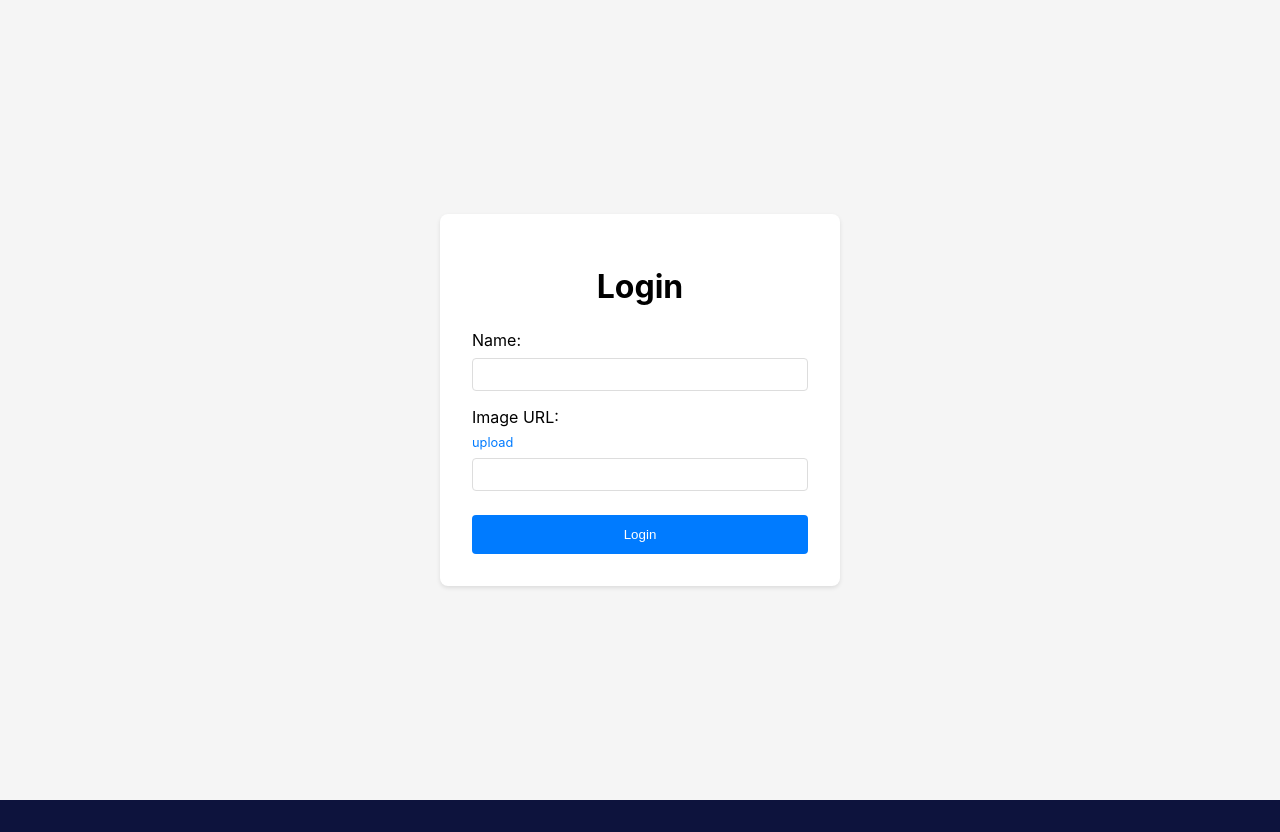
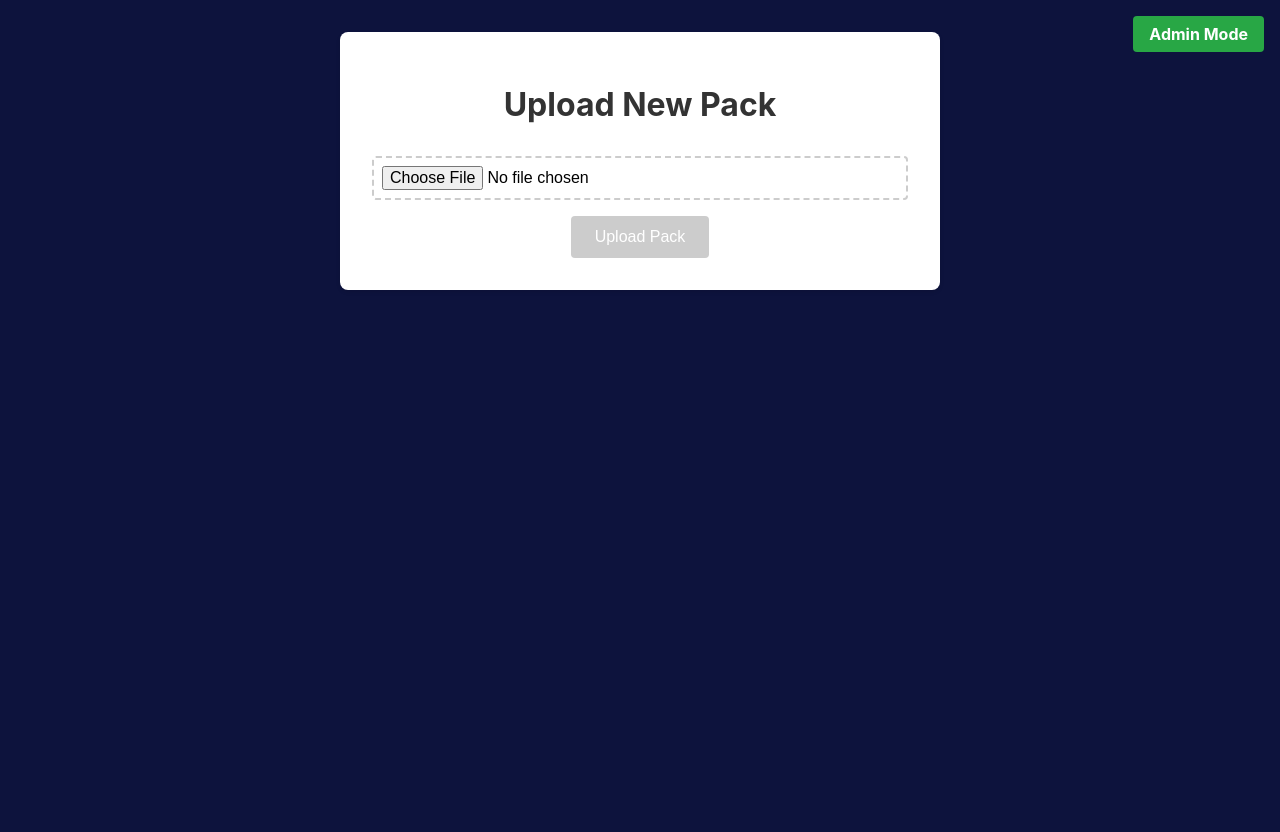
Before and after one commit to gitomatikus/signail, a React (Create React App) app in the folder frontend/: page /admin/pack in a window 1280 px wide. Before the commit this address led to /. Before the commit the page ends 800 px from the top, so only its background shows below. Built offline with nearby package versions, Linux system fonts and the light colour scheme; no server answers.

Commit message:
Pack uploading

```diff
--- a/frontend/src/App.css
+++ b/frontend/src/App.css
@@ -101,3 +101,75 @@ button:disabled {
 button:hover:not(:disabled) {
   background-color: #45a049;
 }
+
+.pack-upload-container {
+    max-width: 600px;
+    margin: 2rem auto;
+    padding: 2rem;
+    background-color: #ffffff;
+    border-radius: 8px;
+    box-shadow: 0 2px 4px rgba(0, 0, 0, 0.1);
+}
+
+.pack-upload-container h1 {
+    text-align: center;
+    color: #333;
+    margin-bottom: 2rem;
+}
+
+.upload-section {
+    display: flex;
+    flex-direction: column;
+    gap: 1rem;
+    align-items: center;
+}
+
+.file-input {
+    width: 100%;
+    padding: 0.5rem;
+    border: 2px dashed #ccc;
+    border-radius: 4px;
+    cursor: pointer;
+}
+
+.file-input:hover {
+    border-color: #666;
+}
+
+.upload-button {
+    padding: 0.75rem 1.5rem;
+    background-color: #007bff;
+    color: white;
+    border: none;
+    border-radius: 4px;
+    cursor: pointer;
+    font-size: 1rem;
+    transition: background-color 0.2s;
+}
+
+.upload-button:hover {
+    background-color: #0056b3;
+}
+
+.upload-button:disabled {
+    background-color: #ccc;
+    cursor: not-allowed;
+}
+
+.error-message {
+    color: #dc3545;
+    margin-top: 1rem;
+    text-align: center;
+    padding: 0.5rem;
+    background-color: #f8d7da;
+    border-radius: 4px;
+}
+
+.success-message {
+    color: #28a745;
+    margin-top: 1rem;
+    text-align: center;
+    padding: 0.5rem;
+    background-color: #d4edda;
+    border-radius: 4px;
+}
--- a/frontend/src/App.js
+++ b/frontend/src/App.js
@@ -2,6 +2,7 @@ import React from 'react';
 import { BrowserRouter as Router, Routes, Route, Navigate } from 'react-router-dom';
 import GamePage from './pages/GamePage';
 import QuestionPage from './pages/QuestionPage';
+import PackUploadPage from './pages/PackUploadPage';
 import AuthWrapper from './components/AuthWrapper';
 
 function App() {
@@ -16,6 +17,11 @@ function App() {
         <Route path="/admin/question/:questionId" element={
           <AuthWrapper isAdmin={true}>
             <QuestionPage />
+          </AuthWrapper>
+        } />
+        <Route path="/admin/pack" element={
+          <AuthWrapper isAdmin={true}>
+            <PackUploadPage />
           </AuthWrapper>
         } />
         <Route path="/question/:questionId" element={
--- /dev/null
+++ b/frontend/src/pages/PackUploadPage.js
@@ -0,0 +1,92 @@
+import React, { useState } from 'react';
+import '../App.css';
+
+const PackUploadPage = () => {
+    const [file, setFile] = useState(null);
+    const [uploadStatus, setUploadStatus] = useState('');
+    const [error, setError] = useState('');
+
+    const handleFileChange = (event) => {
+        const selectedFile = event.target.files[0];
+        if (selectedFile && selectedFile.type === 'application/json') {
+            setFile(selectedFile);
+            setError('');
+        } else {
+            setError('Please select a valid JSON file');
+            setFile(null);
+        }
+    };
+
+    const handleUpload = async () => {
+        if (!file) {
+            setError('Please select a file first');
+            return;
+        }
+
+        try {
+            const reader = new FileReader();
+            reader.onload = async (e) => {
+                try {
+                    const jsonData = JSON.parse(e.target.result);
+
+                    const response = await fetch('http://localhost:8000/api/pack/upload', {
+                        method: 'POST',
+                        headers: {
+                            'Content-Type': 'application/json',
+                        },
+                        body: JSON.stringify(jsonData)
+                    });
+
+                    const result = await response.json();
+
+                    if (response.ok) {
+                        setUploadStatus('Pack uploaded successfully!');
+                        setError('');
+                    } else {
+                        setError(result.error || 'Failed to upload pack');
+                        setUploadStatus('');
+                    }
+                } catch (parseError) {
+                    console.log(parseError);
+                    setError('Invalid JSON format');
+                    setUploadStatus('');
+                }
+            };
+
+            reader.onerror = () => {
+                setError('Error reading file');
+                setUploadStatus('');
+            };
+
+            reader.readAsText(file);
+        } catch (error) {
+            setError('Error uploading file');
+            setUploadStatus('');
+        }
+    };
+
+    return (
+        <div className="pack-upload-container">
+            <h1>Upload New Pack</h1>
+            <div className="upload-section">
+                <input
+                    type="file"
+                    accept=".json"
+                    onChange={handleFileChange}
+                    className="file-input"
+                />
+                <button
+                    onClick={handleUpload}
+                    disabled={!file}
+                    className="upload-button"
+                >
+                    Upload Pack
+                </button>
+            </div>
+            {error && <div className="error-message">{error}</div>}
+            {uploadStatus && <div className="success-message">{uploadStatus}</div>}
+        </div>
+    );
+};
+
+export default PackUploadPage;
```
Also changed, not shown: 1 other file (tests, documents, lock files or other folders).
